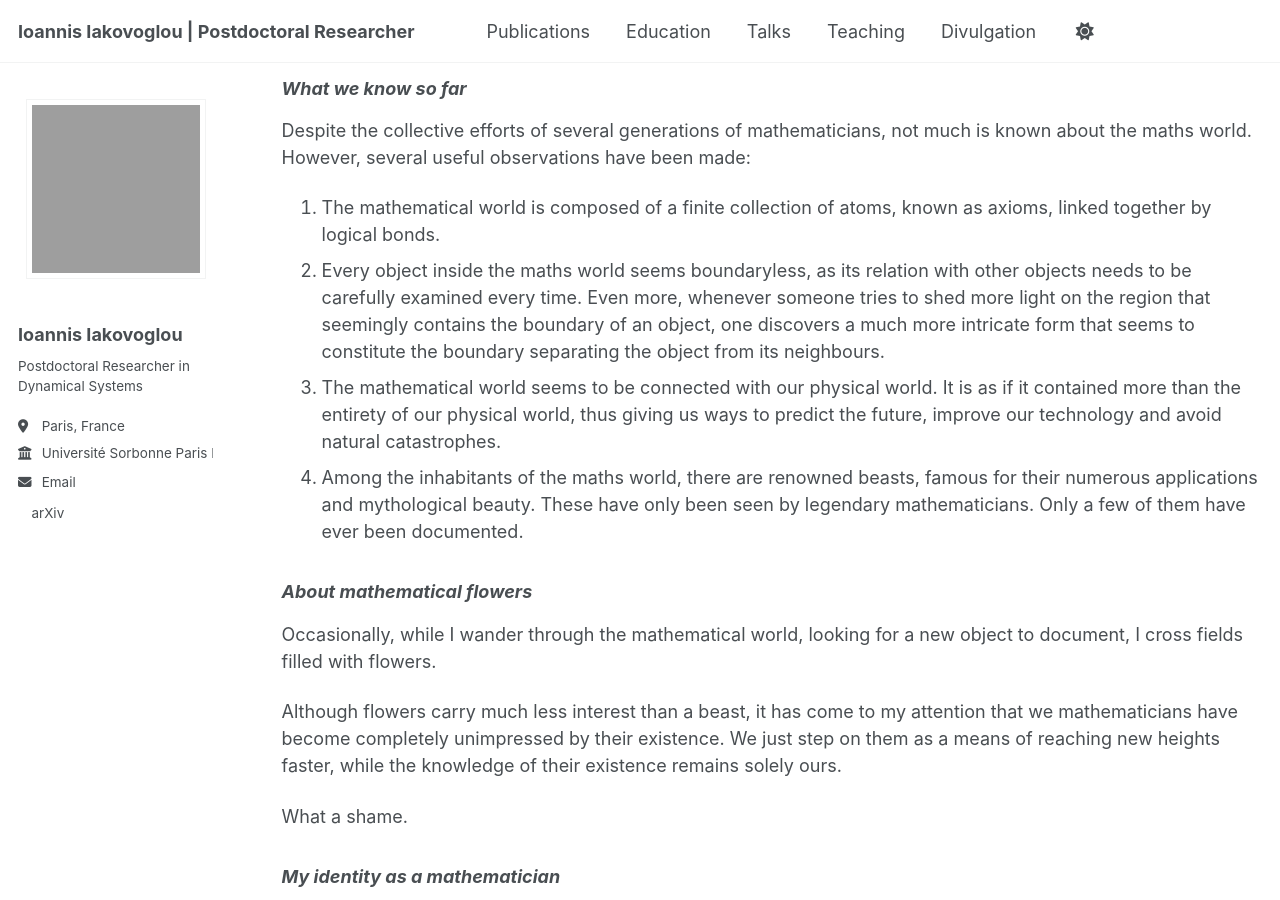
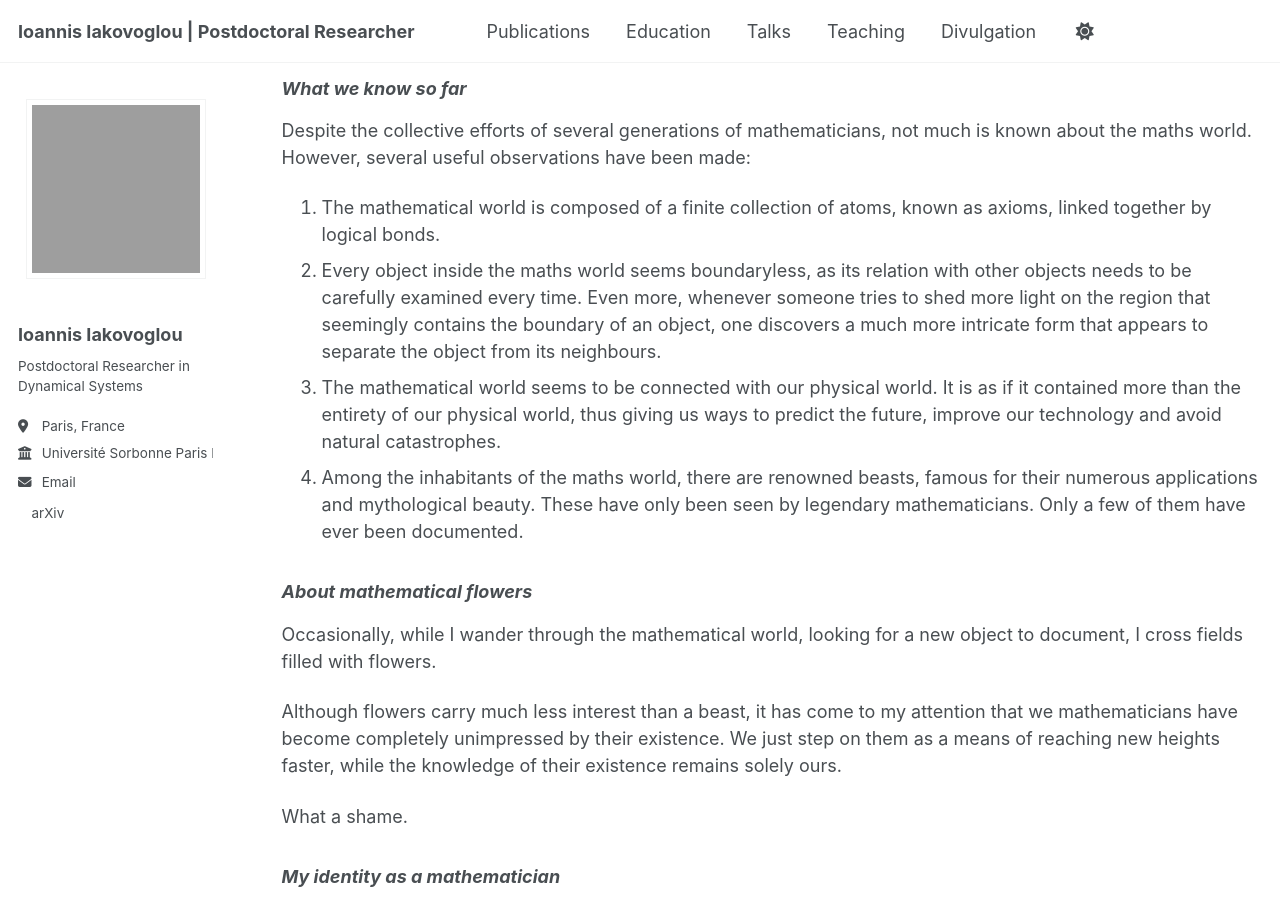
Before and after one commit to ioannisiakovoglou/ioannisiakovoglou.github.io, a Jekyll site: the page built from _pages/year-archive.html, in a window 1280 px wide and 900 px high, scrolled down 703 px. Built offline with Jekyll 4.4.1, drawn with Linux system fonts in a browser that asks for light colours; a script bundle is joined from its source files by our own code; a style sheet for code colours, icons or effects is not loaded.

Commit message:
Clarify boundary description in year-archive.html
Replaced 'seems to constitute the boundary' with 'appears to separate the object' for clarity.

```diff
--- a/_pages/year-archive.html
+++ b/_pages/year-archive.html
@@ -47,7 +47,7 @@ The mathematical world is composed of a finite collection of atoms, known as axi
 </li>
 
 <li>
-Every object inside the maths world seems boundaryless, as its relation with other objects needs to be carefully examined every time. Even more, whenever someone tries to shed more light on the region that seemingly contains the boundary of an object, one discovers a much more intricate form that seems to constitute the boundary separating the object from its neighbours.
+Every object inside the maths world seems boundaryless, as its relation with other objects needs to be carefully examined every time. Even more, whenever someone tries to shed more light on the region that seemingly contains the boundary of an object, one discovers a much more intricate form that appears to separate the object from its neighbours.
 </li>
 
 <li>
```
